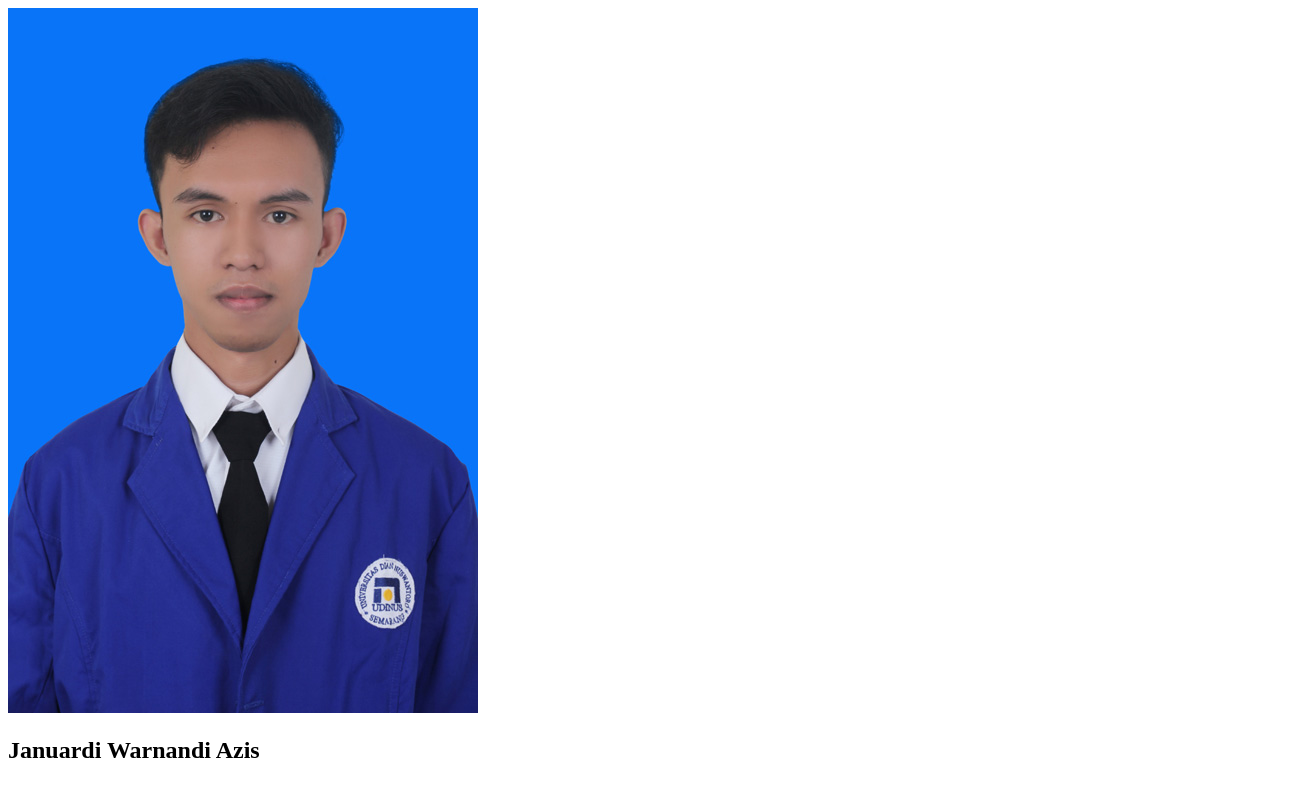
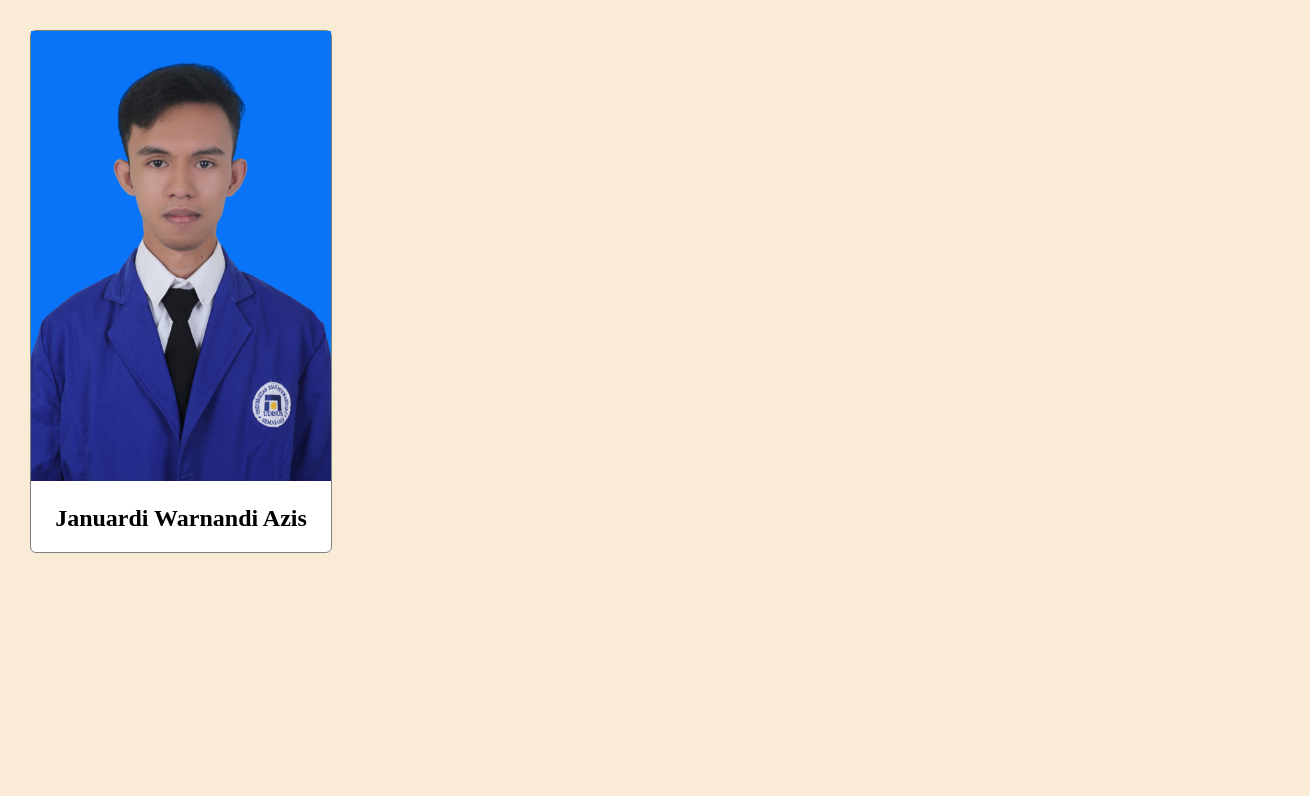
Before and after one commit to janu-wra/my-repo-from-remote, a plain HTML site: page index.html in a window 1280 px wide. Shown: the whole page, 1310 px wide, since content can reach past the window. Drawn offline with Linux system fonts and the light colour scheme.

Commit message:
added intial style.css to the profile

```diff
--- a/index.html
+++ b/index.html
@@ -6,6 +6,7 @@
     <meta http-equiv="X-UA-Compatible" content="IE=edge">
     <meta name="viewport" content="width=device-width, initial-scale=1.0">
     <title>Document</title>
+    <link rel="stylesheet" href="style.css">
 </head>
 <body>
     <div id="profil-container">
--- /dev/null
+++ b/style.css
@@ -0,0 +1,21 @@
+body{
+    width: 100%;
+    margin: 30px;
+    background-color: antiquewhite;
+}
+
+#profil-container{
+    max-width: 300px;
+    background-color: white;
+    border: 1px solid gray;
+    border-radius: 6px;
+}
+
+#profil-image{
+    width: 100%;
+    height: auto;
+}
+
+#profil-name{
+    text-align: center;
+}
```
